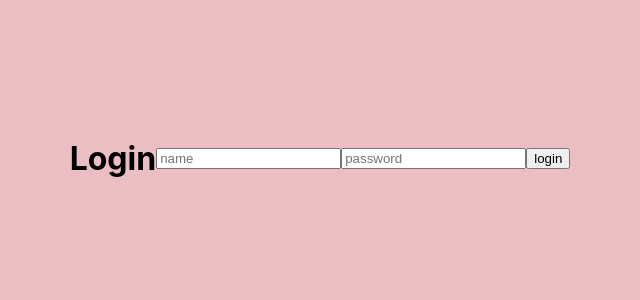
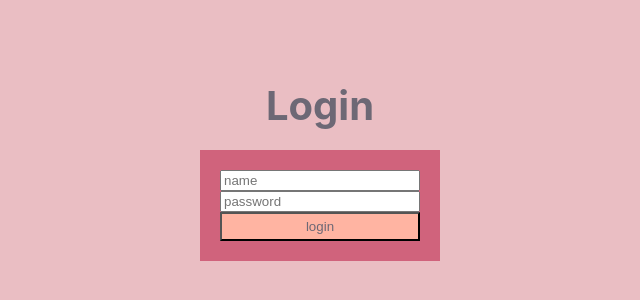
Before and after one commit to pinkfroggie/diary, a React (Create React App) app in the folder diary/: page /login in a window 1280 px wide. Shown: the part 242-542 px from the top of the page, without its empty margins (320-960 px from the left). Built offline with nearby package versions, Linux system fonts and the light colour scheme.

Commit message:
finished styling log in page

```diff
--- a/diary/src/style.scss
+++ b/diary/src/style.scss
@@ -7,10 +7,32 @@ $lightPink: #EABEC3;
         // login + register
         .auth{
             display: flex;
+            flex-direction: column;
             align-items: center;
             justify-content: center;
             height: 100vh;
             background-color: $lightPink;
+
+            h1{
+                font-size: 40px;
+                color: #6D6875;
+                margin-bottom: 20px;
+            }
+
+            form{
+                display: flex;
+                flex-direction: column;
+                padding: 20px;
+                background-color: #D0637C;
+                width: 200PX;
+            }
+
+            button{
+                padding: 5px;
+                background-color: #FFB4A2;
+                color: #6D6875;
+                cursor: pointer;
+            }
         }
     }
 
```
Also changed, not shown: 1 other file (tests, documents, lock files or other folders).
